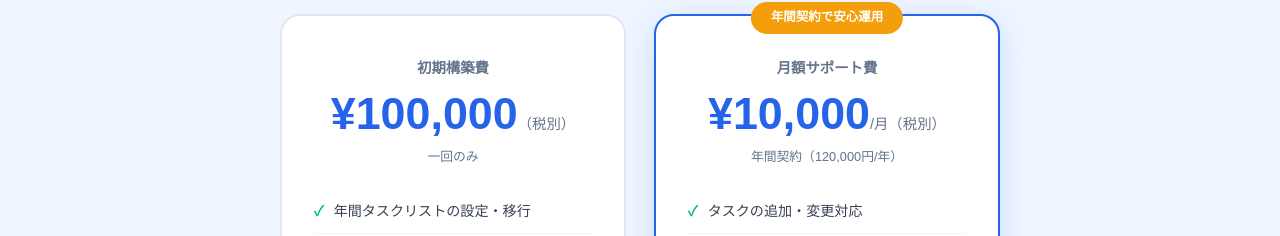
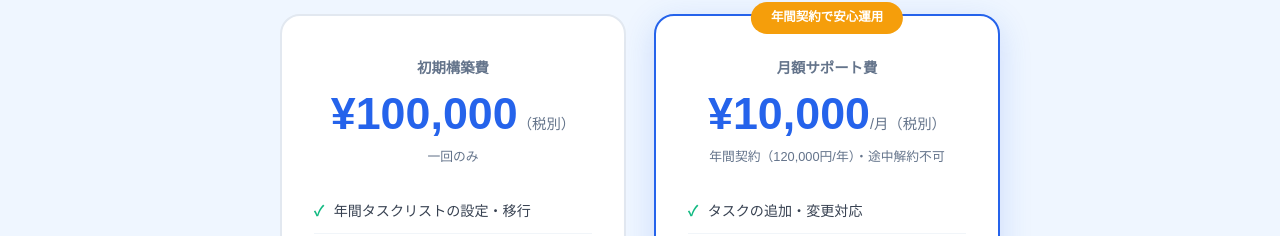
Before and after one commit to tesjapangk-dotcom/soumu-lp, a plain HTML site: page index.html in a window 1280 px wide. Shown: the part 3887-4123 px from the top of the page. Drawn offline with Linux system fonts and the light colour scheme.

Commit message:
途中解約不可を明記

```diff
--- a/index.html
+++ b/index.html
@@ -369,7 +369,7 @@
         <div class="featured-badge">年間契約で安心運用</div>
         <div class="price-name">月額サポート費</div>
         <div class="price-amount">¥10,000<span>/月（税別）</span></div>
-        <div class="price-note">年間契約（120,000円/年）</div>
+        <div class="price-note">年間契約（120,000円/年）・途中解約不可</div>
         <ul class="price-list">
           <li>タスクの追加・変更対応</li>
           <li>エラー・不具合対応</li>
```
